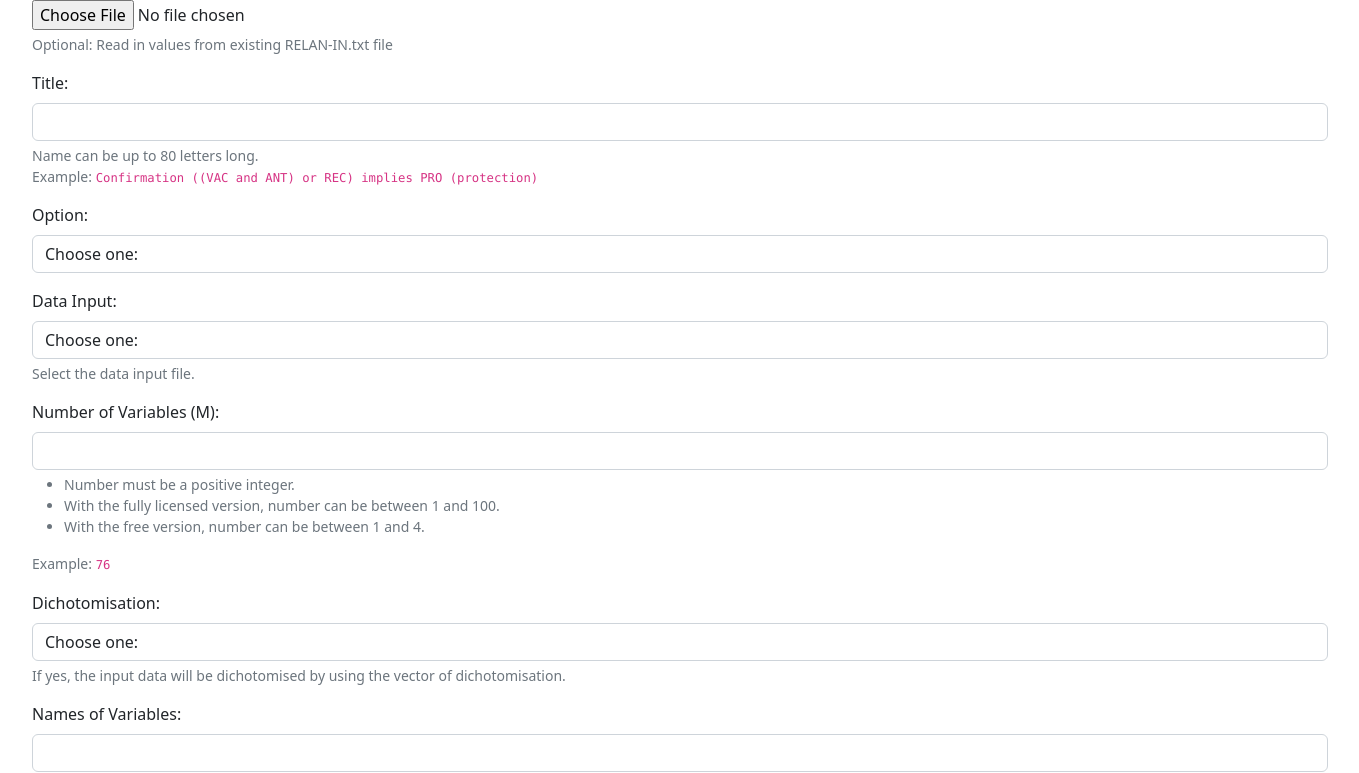
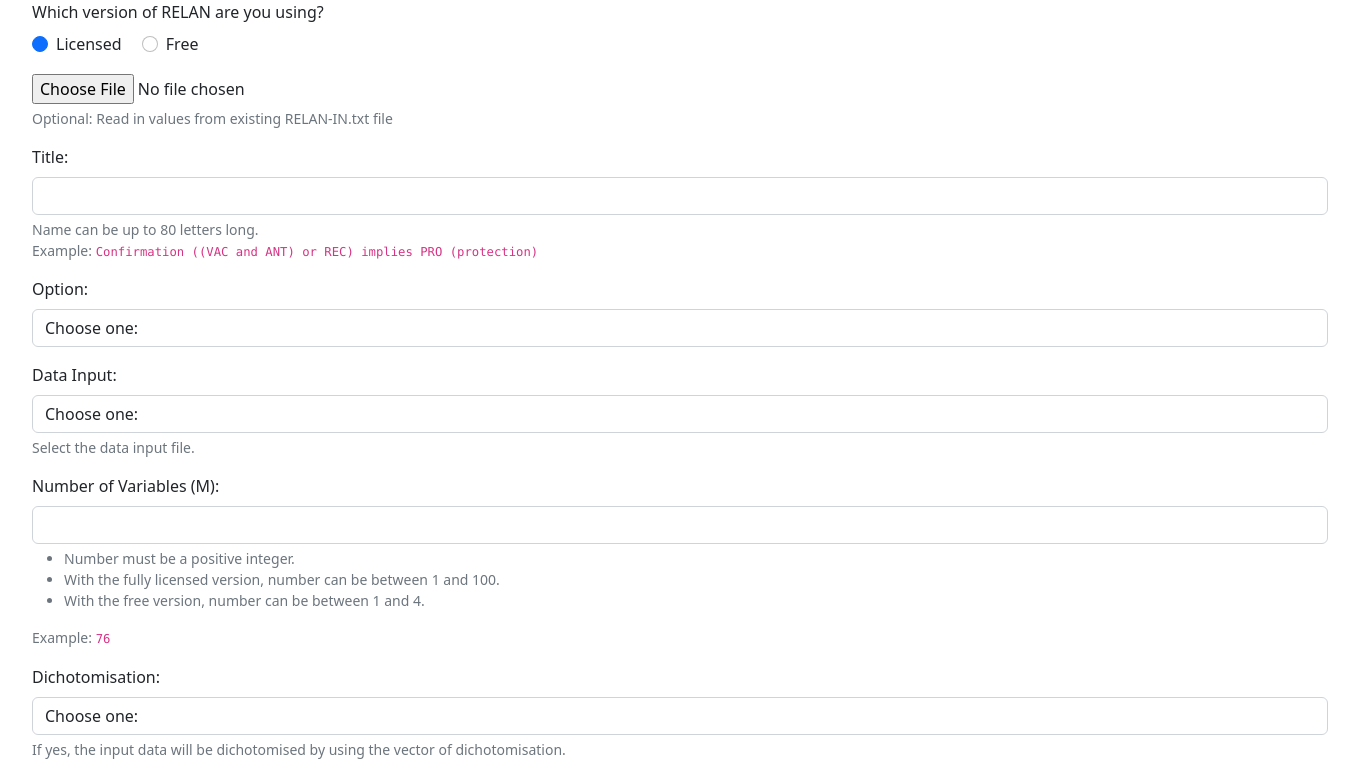
Before and after one commit to mirjamuher/RELAN-Input-UI, an Electron app: page index.html in a window 1600 px wide. Shown: the top 773 px of the page, without its empty margins (120-1479 px from the left). Drawn offline with Linux system fonts and the light colour scheme.

Commit message:
add radio button to choose if RELAN version is licensed

```diff
--- a/index.html
+++ b/index.html
@@ -29,6 +29,25 @@
       <div class="mb-3">
         <button type="reset" class="btn btn-primary"> R E S E T </button>
       </div> -->
+
+      <!-- Licensed? -->
+      <div class="mb-3">
+        <label for="selectLicensed" class="form-label">Which version of RELAN are you using?</label>
+        <div id="selectLicensed">
+          <div class="form-check form-check-inline">
+            <input class="form-check-input" type="radio" name="selectLicensed" id="licensedVersion" checked data-non-RELAN-input-field="true">
+            <label class="form-check-label" for="licensedVersion">
+              Licensed
+            </label>
+          </div>
+          <div class="form-check form-check-inline">
+            <input class="form-check-input" type="radio" name="selectLicensed" id="freeVersion" data-non-RELAN-input-field="true">
+            <label class="form-check-label" for="freeVersion">
+              Free
+            </label>
+          </div>
+        </div>
+      </div>
 
       <!-- F I L E  U P L O A D -->
       <div class="mb-3">
--- a/logic/file_input.js
+++ b/logic/file_input.js
@@ -54,7 +54,7 @@
                     if (inputEl.dataset["appendToPrior"] === "true") {
                         // inputElement is marked with being in same line as prior inputElement
                         if (valueList.length === 0) {
-                            console.error(`Error: Expected value is missing. We were at input element ${inptuEl}.`);
+                            console.error(`Error: Expected value is missing. We were at input element ${inputEl.innerHTML}.`);
                             alert('Parsing of document failed.\nPlease ensure you selected "RELAN-IN.txt" and try again.');
                             return;
                         } else {
--- a/logic/file_output.js
+++ b/logic/file_output.js
@@ -13,7 +13,10 @@
 
         // Step  2: VALUE EXTRACTION
         const el = form.querySelector(`[name="${key}"]`)
-        if (el.dataset['appendToPrior'] === 'true') {
+        if (el.dataset['nonRelanInputField'] === 'true') {
+            // fields we do not want to add to the output
+            console.log(`NOT RELEVANT: ${key}`);
+        } else if (el.dataset['appendToPrior'] === 'true') {
             // some of the keys and values are grouped in the output
             data[data.length - 2] += ' / ' + key;
             data[data.length - 1] += '\t' + value;
```
